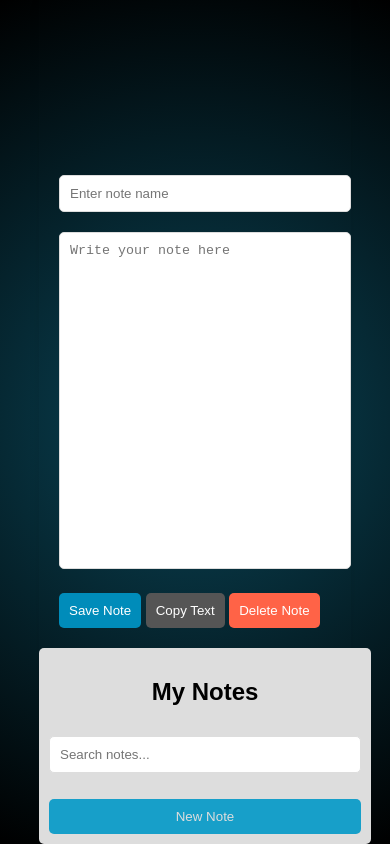
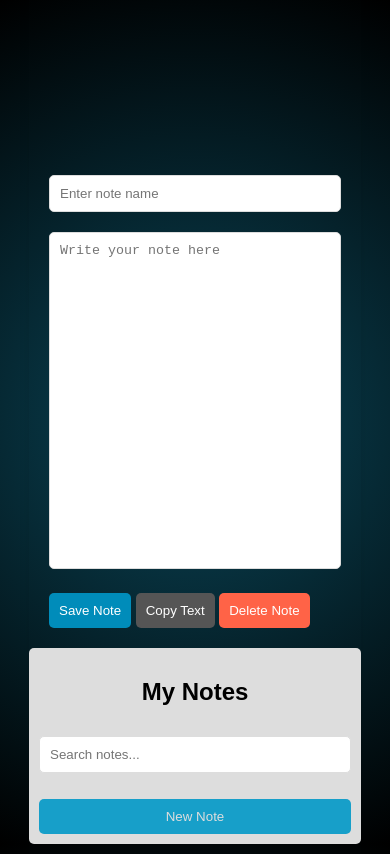
Before and after one commit to PHE-ON-TOP/Gallery, a plain HTML site: page index.html in a window 390 px wide. Drawn offline with Linux system fonts and the light colour scheme.

Commit message:
index.html

```diff
--- a/index.html
+++ b/index.html
@@ -120,17 +120,18 @@
             border: none;
             cursor: pointer;
         }
-        @media (max-width: 600px) {
+@media (max-width: 600px) {
     .container {
-        flex-direction: column-reverse; /* สลับตำแหน่งองค์ประกอบ */
+        display: flex;
+        flex-direction: column-reverse;
+        align-items: center;
         height: 100vh;
-    }
-    .sidebar {
-        width: 100%;
         padding: 10px;
     }
+    .sidebar,
     .main-content {
         width: 100%;
+        max-width: 500px;
         padding: 10px;
     }
     .note-editor textarea {
```
